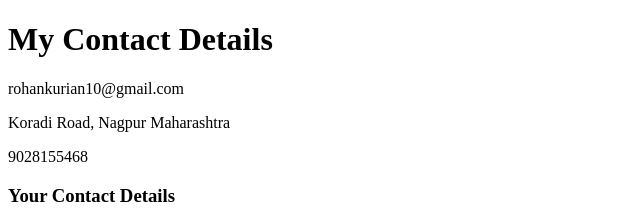
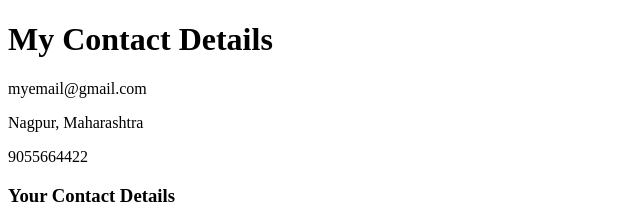
Before and after one commit to rawn10/cv, a plain HTML site: page contact-me.html in a window 1280 px wide. Shown: the top 216 px of the page, without its empty margins (0-640 px from the left). Drawn offline with Linux system fonts and the light colour scheme.

Commit message:
Update contact-me.html

```diff
--- a/contact-me.html
+++ b/contact-me.html
@@ -8,9 +8,9 @@
 
 <body>
   <h1>My Contact Details</h1>
-  <p>rohankurian10@gmail.com</p>
-  <p>Koradi Road, Nagpur Maharashtra</p>
-  <p>9028155468</p>
+  <p>myemail@gmail.com</p>
+  <p>Nagpur, Maharashtra</p>
+  <p>9055664422</p>
   <h3>Your Contact Details</h3>
   <form class="" action="index.html" method="post">
     <table>
```
